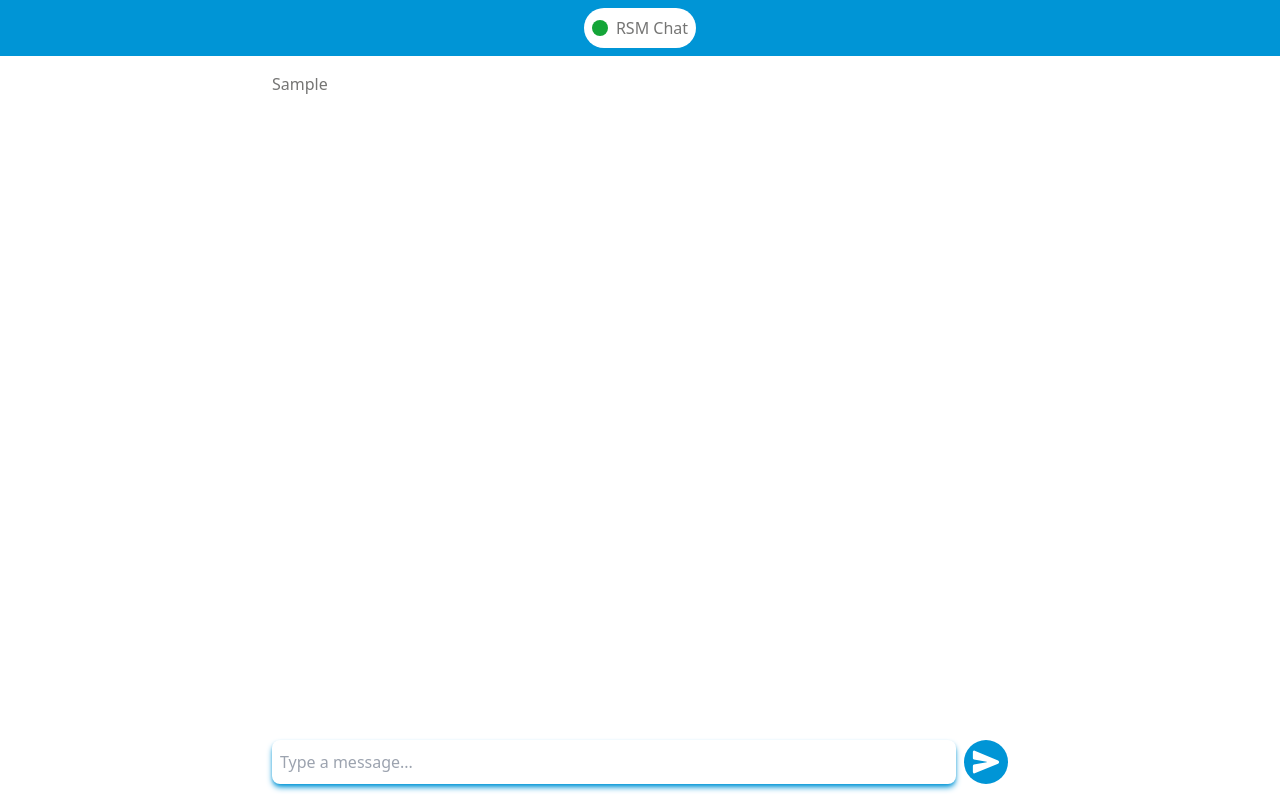
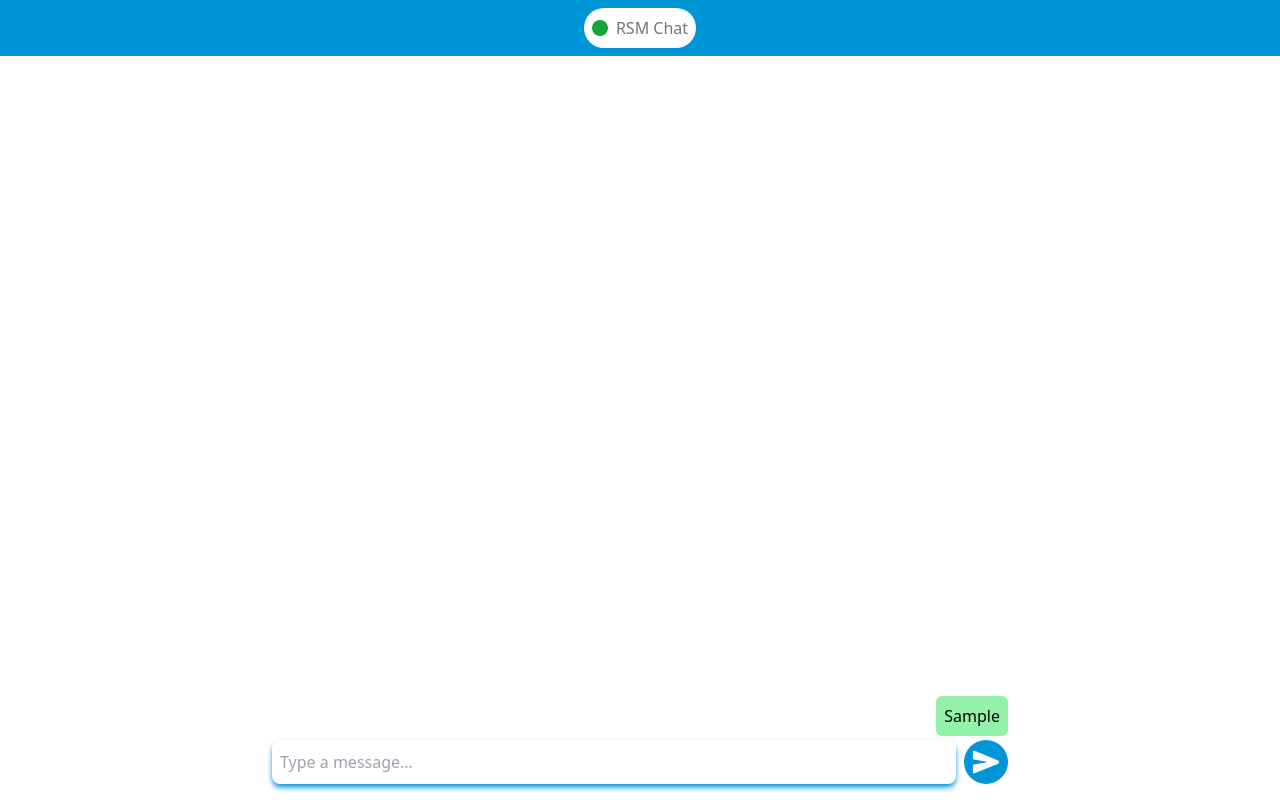
Before and after one commit to FelipeAsenjo/rsm-messages, a React (Vite) app: page / in a window 1280 px wide. Both pictures are taken after typing "Sample" into the empty fields and a click on the button 986 px from the left and 762 px from the top of the page. Built offline with nearby package versions, Linux system fonts and the light colour scheme; no server answers.

Commit message:
Display messages bottom to top

```diff
--- a/src/App.tsx
+++ b/src/App.tsx
@@ -5,10 +5,14 @@ import { useChatStore } from "./store/chatStore";
 import MessagesForm from "./components/MessagesForm";
 import Header from "./components/Header";
 
+import IndexedDB from './services/indexedDB';
+const idxDB = new IndexedDB()
+
 const chatService = new RsmChatService()
+const commonMsgStyles = 'flex p-2 w-fit rounded-md text-black'
 
 function App() {
-  const { messages } = useChatStore(state => state)
+  const { messages, setMessages } = useChatStore(state => state)
 
   useEffect(() => {
     const fetchHealth = async () => {
@@ -16,19 +20,32 @@ function App() {
       console.log('data', data)
     }
 
+    const persistanceMessages = async () => {
+      const storedMessages = await idxDB.getAllMessages()
+
+      setMessages(storedMessages)
+    }
+
+    persistanceMessages()
     fetchHealth()
   }, [])
 
   return (
     <>
-      <div className="flex flex-col justify-center h-dvh">
+      <div className="flex flex-col justify-center h-dvh relative">
         <Header />
         <main className="flex flex-col self-center h-full w-full max-w-[768px] p-4 text-text">
 
-          <section className="flex-1">
+          <section className="flex-1 flex flex-col-reverse">
             { messages.map(msg => (
-              <div key={ msg.id }>
-                <p>{ msg.message }</p>
+              <div key={ msg.id } className='flex flex-col-reverse my-1 overflow-y-auto'>
+                <p
+                  className={msg.sender !== 'Felipe' ?
+                    `${commonMsgStyles} bg-primary-light` :
+                    `${commonMsgStyles} self-end bg-secondary-light`
+                }>
+                  { msg.message }
+                </p>
               </div>
             ))}
           </section>
--- a/src/store/chatStore.ts
+++ b/src/store/chatStore.ts
@@ -12,7 +12,7 @@ interface ChatStore {
 
 export const useChatStore = create<ChatStore>((set) => ({
     messages: [],
-    addMessage: (message) => set((state) => ({ messages: [...state.messages, message] })),
+    addMessage: (message) => set((state) => ({ messages: [message, ...state.messages] })),
     setMessages: (bulkMessages: IPostMessages[]) => set(() => ({ messages: bulkMessages })),
     updateMessageStatus: (id: number, status: IPostMessages['status']) => set(state => ({
         messages: state.messages.map(message => message.id === id ? { ...message, status } : message)
```
